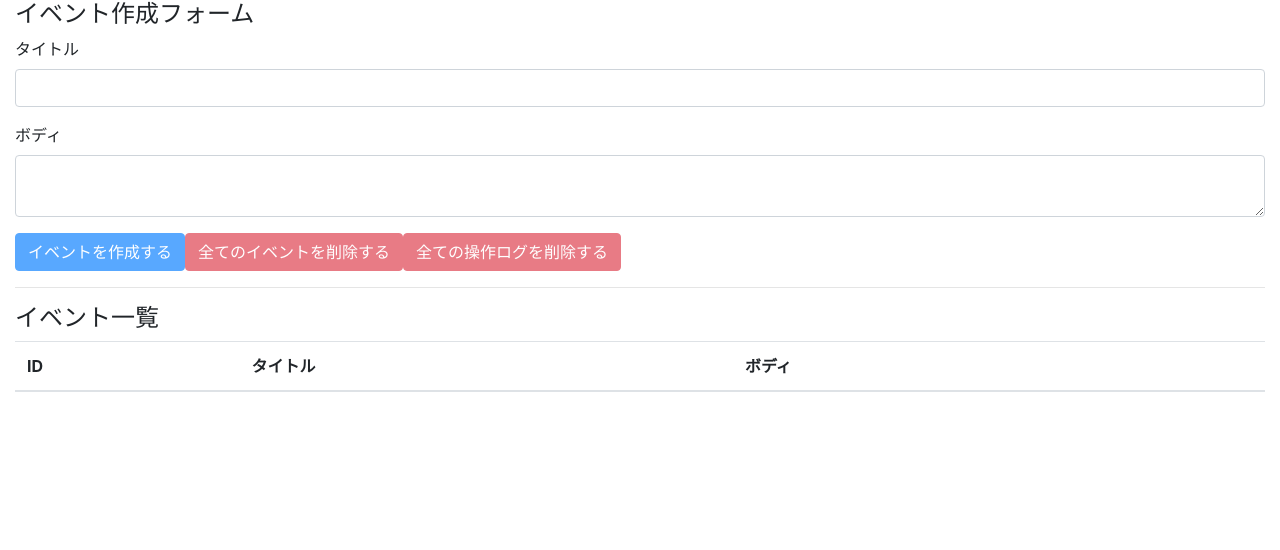
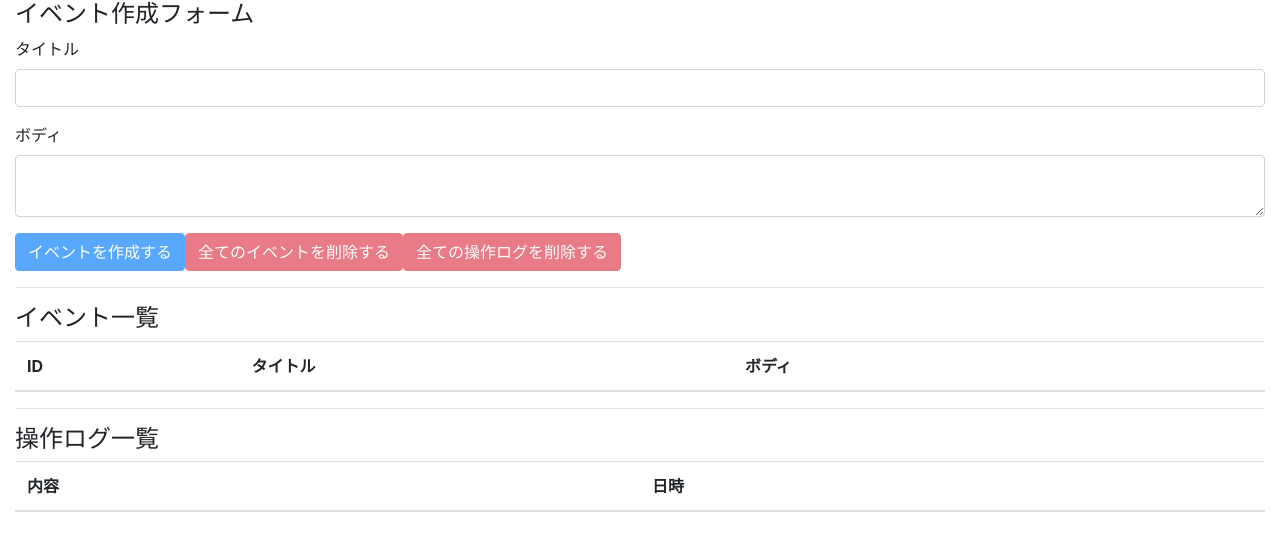
Before and after one commit to ishimori/react-hooks-101, a React (Create React App) app: page / in a window 1280 px wide. Shown: the top 550 px of the page. Built offline with nearby package versions, Linux system fonts and the light colour scheme.

Commit message:
操作ログを全部削除すると、全部消える

```diff
--- a/src/components/App.js
+++ b/src/components/App.js
@@ -2,6 +2,7 @@
 import 'bootstrap/dist/css/bootstrap.min.css';
 import EventForm from './EventForm'
 import Events from './Events'
+import OperationLogs from './OperationLogs'
 import AppContext from '../contexts/AppContext'
 import reducer from '../reducers' // index.jsは省略できる
 
@@ -18,6 +19,8 @@
         <EventForm />
         <hr />
         <Events />
+        <hr />
+        <OperationLogs />
       </div>
     </AppContext.Provider>
   );
--- a/src/components/EventForm.js
+++ b/src/components/EventForm.js
@@ -36,8 +36,8 @@
           dispatch({ type:DELETE_ALL_EVENTS})
           dispatch({
               type:DELETE_ALL_OPEATION_LOGS,
-              description : "全てのログを削除しました",
-              operatedAt  : timeCurrentIso8601()
+              description : "全てのイベントを削除しました",
+              operatedAt  : timeCurrentIso8601
             })
       }
     }
--- /dev/null
+++ b/src/components/OperationLog.js
@@ -0,0 +1,14 @@
+import React from 'react'
+
+const OperationLog =  ({ operationLog}) => {
+    return (
+        <>
+            <tr>
+                <td>{operationLog.description}</td>
+                <td>{operationLog.operatedAt}</td>
+            </tr>
+        </>
+    )
+}
+
+export default OperationLog
--- /dev/null
+++ b/src/components/OperationLogs.js
@@ -0,0 +1,29 @@
+import React,{useContext} from 'react'
+import OperationLog from './OperationLog'
+import AppContext from '../contexts/AppContext'
+
+const OperationLogs = () => {
+    const { state } = useContext(AppContext)
+
+    return (
+        <>
+            <h4>操作ログ一覧</h4>
+            <table className="table table-hover">
+                <thead>
+                    <tr>
+                        <th>内容</th>
+                        <th>日時</th>
+                    </tr>
+                </thead>
+                <tbody>
+                    {
+                        state.operationLogs.map((operationLog,index) => {
+                            return <OperationLog key={index} operationLog={operationLog} />
+                        })
+                    }
+                </tbody>
+            </table>
+        </>
+    )
+}
+export default OperationLogs
```
